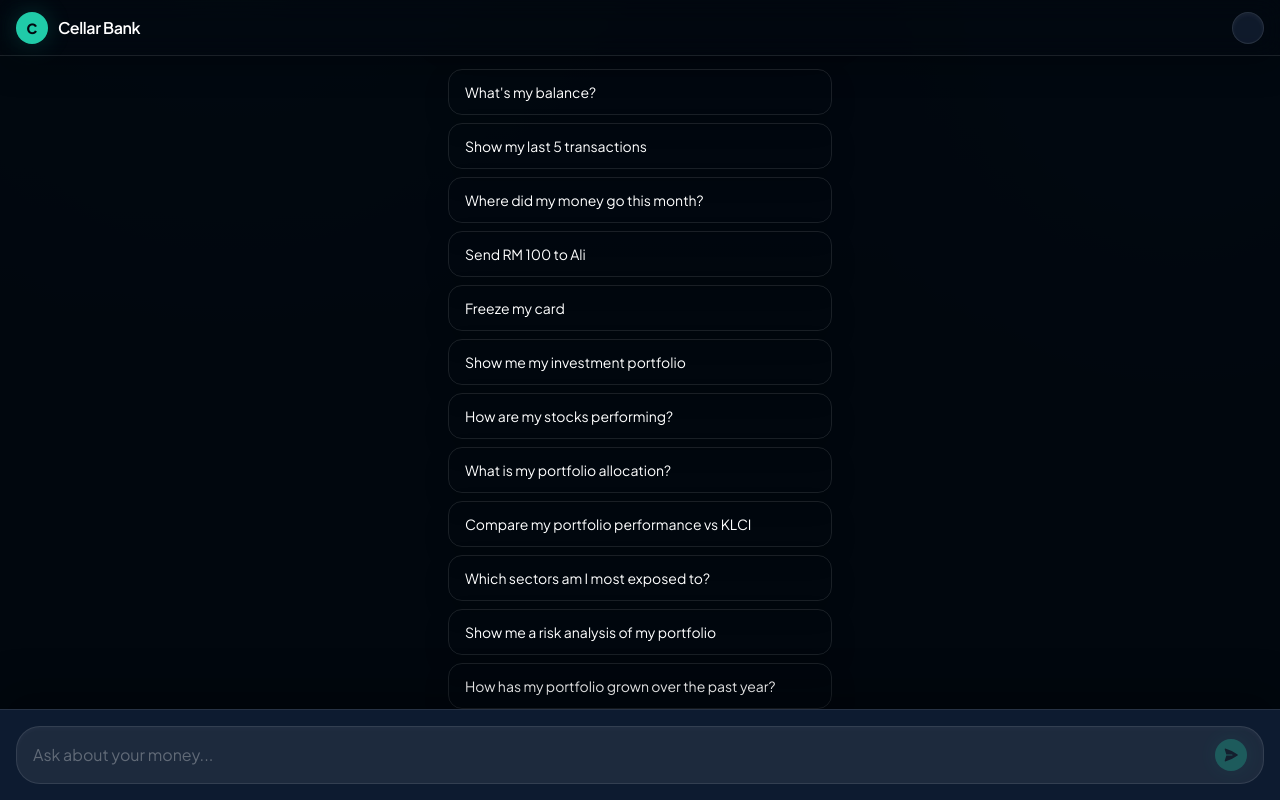
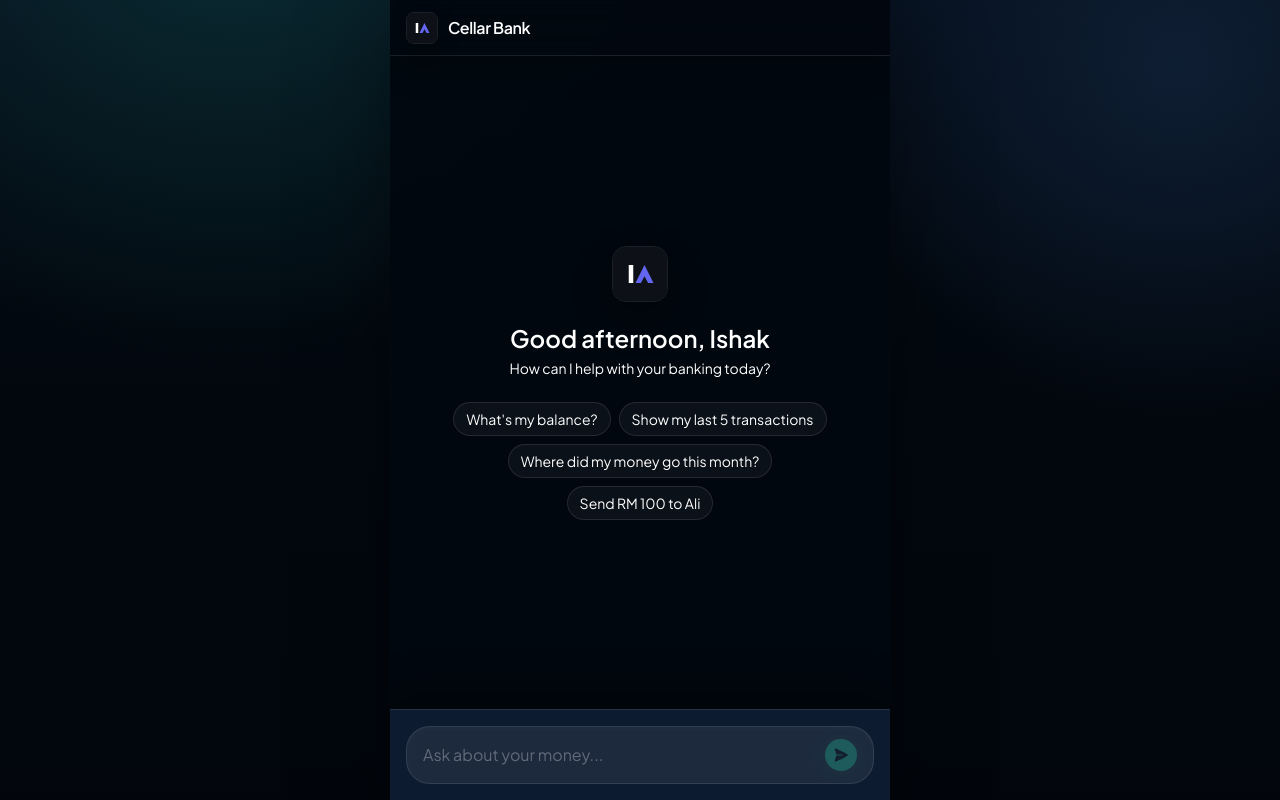
Before and after one commit to ishakantony/cellar-bank-chat-app, a Next.js app: page / in a window 1280 px wide. Built offline with nearby package versions, Linux system fonts and the light colour scheme.

Commit message:
Refine chat shell and enable LAN dev origins

```diff
--- a/app/layout.tsx
+++ b/app/layout.tsx
@@ -1,5 +1,6 @@
 import "./globals.css";
 import type { ReactNode } from "react";
+import type { Metadata } from "next";
 import { Plus_Jakarta_Sans } from "next/font/google";
 
 const plusJakarta = Plus_Jakarta_Sans({
@@ -7,6 +8,14 @@ const plusJakarta = Plus_Jakarta_Sans({
   variable: "--font-plus-jakarta",
   display: "swap",
 });
+
+export const metadata: Metadata = {
+  icons: {
+    icon: "/logo.svg",
+    shortcut: "/logo.svg",
+    apple: "/logo.svg",
+  },
+};
 
 export default function RootLayout({
   children,
--- a/components/chat/account-summary-card.tsx
+++ b/components/chat/account-summary-card.tsx
@@ -2,20 +2,24 @@ import { DEMO_ACCOUNT } from "@/lib/mock-data/account";
 
 export function AccountSummaryCard() {
   return (
-    <div className="w-full rounded-[16px] border border-white/10 bg-[linear-gradient(145deg,rgba(21,32,53,0.96),rgba(11,24,41,0.96))] p-5 shadow-[0_18px_48px_rgba(0,0,0,0.28),inset_0_1px_0_rgba(255,255,255,0.04)]">
-      <p className="text-xs font-semibold uppercase tracking-wider text-white/42">
+    <div className="w-full rounded-[12px] border border-white/10 bg-white/[0.045] px-4 py-3 shadow-inner shadow-white/[0.025]">
+      <div className="flex items-center justify-between gap-4">
+        <div className="min-w-0">
+          <p className="text-[11px] font-semibold uppercase tracking-wider text-white/35">
             Primary Account
           </p>
-      <h2 className="mt-1 text-lg font-semibold text-white">
+          <h2 className="mt-0.5 truncate text-sm font-medium text-white/78">
             {DEMO_ACCOUNT.accountName}
           </h2>
-      <p className="mt-2 text-3xl font-extrabold tabular-nums tracking-tight text-white">
+        </div>
+        <p className="shrink-0 text-right text-lg font-semibold tabular-nums tracking-tight text-white">
           {DEMO_ACCOUNT.currency}{" "}
           {DEMO_ACCOUNT.balance.toLocaleString(undefined, {
             minimumFractionDigits: 2,
           })}
         </p>
-      <p className="mt-1 text-xs text-white/35">
+      </div>
+      <p className="mt-2 text-xs text-white/34">
         {DEMO_ACCOUNT.cardLabel}
       </p>
     </div>
--- a/components/chat/chat-message-list.tsx
+++ b/components/chat/chat-message-list.tsx
@@ -4,7 +4,6 @@ import type { Message } from "ai/react";
 import { useEffect, useRef } from "react";
 import { DEMO_ACCOUNT } from "@/lib/mock-data/account";
 import { SUGGESTED_PROMPTS } from "@/lib/chat/constants";
-import { AccountSummaryCard } from "@/components/chat/account-summary-card";
 import { SuggestedPrompts } from "@/components/chat/suggested-prompts";
 import { StructuredResult } from "@/components/chat/structured-result";
 import { MarkdownText } from "@/components/chat/markdown-text";
@@ -142,8 +141,14 @@ export function ChatMessageList({
       hour < 12 ? "Good morning" : hour < 18 ? "Good afternoon" : "Good evening";
 
     return (
-      <div className="flex h-full flex-col items-center justify-center px-6 py-12 animate-fade-in">
-        <div className="mb-8 text-center">
+      <div className="flex h-full flex-col items-center justify-center px-6 py-10 animate-fade-in">
+        <div className="mb-6 flex flex-col items-center text-center">
+          <img
+            src="/logo.svg"
+            alt=""
+            aria-hidden="true"
+            className="mb-5 h-14 w-14 rounded-[14px] border border-white/10 shadow-[0_16px_38px_rgba(0,0,0,0.28)]"
+          />
           <h2 className="text-2xl font-semibold text-white">
             {greeting}, {DEMO_ACCOUNT.userName}
           </h2>
@@ -152,15 +157,12 @@ export function ChatMessageList({
           </p>
         </div>
 
-        <div className="mb-8 w-full max-w-sm">
-          <AccountSummaryCard />
-        </div>
-
-        <div className="w-full max-w-sm space-y-3">
-          <p className="px-1 text-xs font-semibold uppercase tracking-wider text-white/35">
-            Suggestions
-          </p>
-          <SuggestedPrompts prompts={SUGGESTED_PROMPTS} onSelect={onSelectPrompt} />
+        <div className="w-full max-w-sm">
+          <SuggestedPrompts
+            prompts={SUGGESTED_PROMPTS.slice(0, 4)}
+            onSelect={onSelectPrompt}
+            variant="compact"
+          />
         </div>
       </div>
     );
--- a/components/chat/chat-shell.tsx
+++ b/components/chat/chat-shell.tsx
@@ -134,16 +134,18 @@ export function ChatShell() {
   );
 
   return (
-    <div className="relative z-10 flex h-screen flex-col overflow-hidden bg-chat-base/95 text-white shadow-[0_24px_90px_rgba(0,0,0,0.38)]">
+    <main className="relative z-10 mx-auto flex h-screen w-full max-w-[500px] flex-col overflow-hidden bg-chat-base/95 text-white shadow-[0_24px_90px_rgba(0,0,0,0.38)]">
       {/* App Header */}
-      <header className="flex h-14 shrink-0 items-center justify-between border-b border-white/10 bg-chat-surface/92 px-4 shadow-[0_12px_30px_rgba(0,0,0,0.22)] backdrop-blur-md">
+      <header className="flex h-14 shrink-0 items-center border-b border-white/10 bg-chat-surface/92 px-4 shadow-[0_12px_30px_rgba(0,0,0,0.22)] backdrop-blur-md">
         <div className="flex items-center gap-2.5">
-          <div className="flex h-8 w-8 items-center justify-center rounded-full bg-chat-accent text-sm font-extrabold text-chat-base shadow-[0_0_24px_rgba(32,203,168,0.22)]">
-            C
-          </div>
+          <img
+            src="/logo.svg"
+            alt=""
+            aria-hidden="true"
+            className="h-8 w-8 rounded-[8px] border border-white/10 shadow-[0_8px_22px_rgba(0,0,0,0.24)]"
+          />
           <span className="text-base font-semibold tracking-tight text-white">Cellar Bank</span>
         </div>
-        <div className="h-8 w-8 rounded-full border border-white/10 bg-chat-elevated/75 shadow-inner shadow-white/5" aria-hidden="true" />
       </header>
 
       {/* Scrollable Messages */}
@@ -179,6 +181,6 @@ export function ChatShell() {
           disabled={isLoading || hasPendingAction}
         />
       </div>
-    </div>
+    </main>
   );
 }
--- a/components/chat/suggested-prompts.tsx
+++ b/components/chat/suggested-prompts.tsx
@@ -5,12 +5,21 @@ export function SuggestedPrompts({
 }: {
   prompts: string[];
   onSelect: (prompt: string) => void;
-  variant?: "default" | "pill";
+  variant?: "default" | "pill" | "compact";
 }) {
   const isPill = variant === "pill";
+  const isCompact = variant === "compact";
 
   return (
-    <div className={isPill ? "flex flex-wrap gap-2" : "flex flex-col gap-2"}>
+    <div
+      className={
+        isCompact
+          ? "flex flex-wrap justify-center gap-2"
+          : isPill
+            ? "flex flex-wrap justify-start gap-2"
+            : "flex flex-col gap-2"
+      }
+    >
       {prompts.map((prompt, index) => (
         <button
           key={prompt}
@@ -18,6 +27,8 @@ export function SuggestedPrompts({
           className={
             isPill
               ? "animate-fade-in rounded-full border border-white/10 bg-chat-elevated/90 px-3 py-1.5 text-sm text-white/72 shadow-[0_8px_22px_rgba(0,0,0,0.18)] transition-all hover:scale-[1.02] hover:border-chat-accent/35 hover:bg-chat-accentSoft/65 hover:text-white active:scale-[0.98]"
+              : isCompact
+                ? "rounded-full border border-white/10 bg-white/[0.045] px-3 py-1.5 text-sm text-white/62 transition-colors hover:border-chat-accent/30 hover:bg-white/[0.075] hover:text-white active:scale-[0.98]"
               : "w-full rounded-[14px] border border-white/10 bg-chat-surface/72 px-4 py-3 text-left text-sm text-white/72 shadow-[0_10px_26px_rgba(0,0,0,0.16)] transition-all hover:border-chat-accent/35 hover:bg-chat-elevated active:scale-[0.99]"
           }
           style={isPill ? { animationDelay: `${index * 50}ms` } : undefined}
--- a/lib/mock-data/account.ts
+++ b/lib/mock-data/account.ts
@@ -1,6 +1,6 @@
 export const DEMO_ACCOUNT = {
   userId: "user_demo_001",
-  userName: "Alex",
+  userName: "Ishak",
   accountId: "acct_primary_001",
   accountName: "Everyday Savings",
   currency: "MYR",
--- a/next.config.ts
+++ b/next.config.ts
@@ -1,9 +1,18 @@
 import type { NextConfig } from "next";
+import { networkInterfaces } from "os";
+
+function getLocalNetworkOrigins() {
+  return Object.values(networkInterfaces())
+    .flatMap((interfaces) => interfaces ?? [])
+    .filter((networkInterface) => networkInterface.family === "IPv4" && !networkInterface.internal)
+    .map((networkInterface) => networkInterface.address);
+}
 
 const nextConfig: NextConfig = {
   reactStrictMode: true,
   devIndicators: false,
   output: "standalone",
+  allowedDevOrigins: getLocalNetworkOrigins(),
 };
 
 export default nextConfig;
```
Also changed, not shown: public/logo.svg (added), 1 other file (tests, documents, lock files or other folders). Lines whose indentation alone changed are shown as unchanged.
